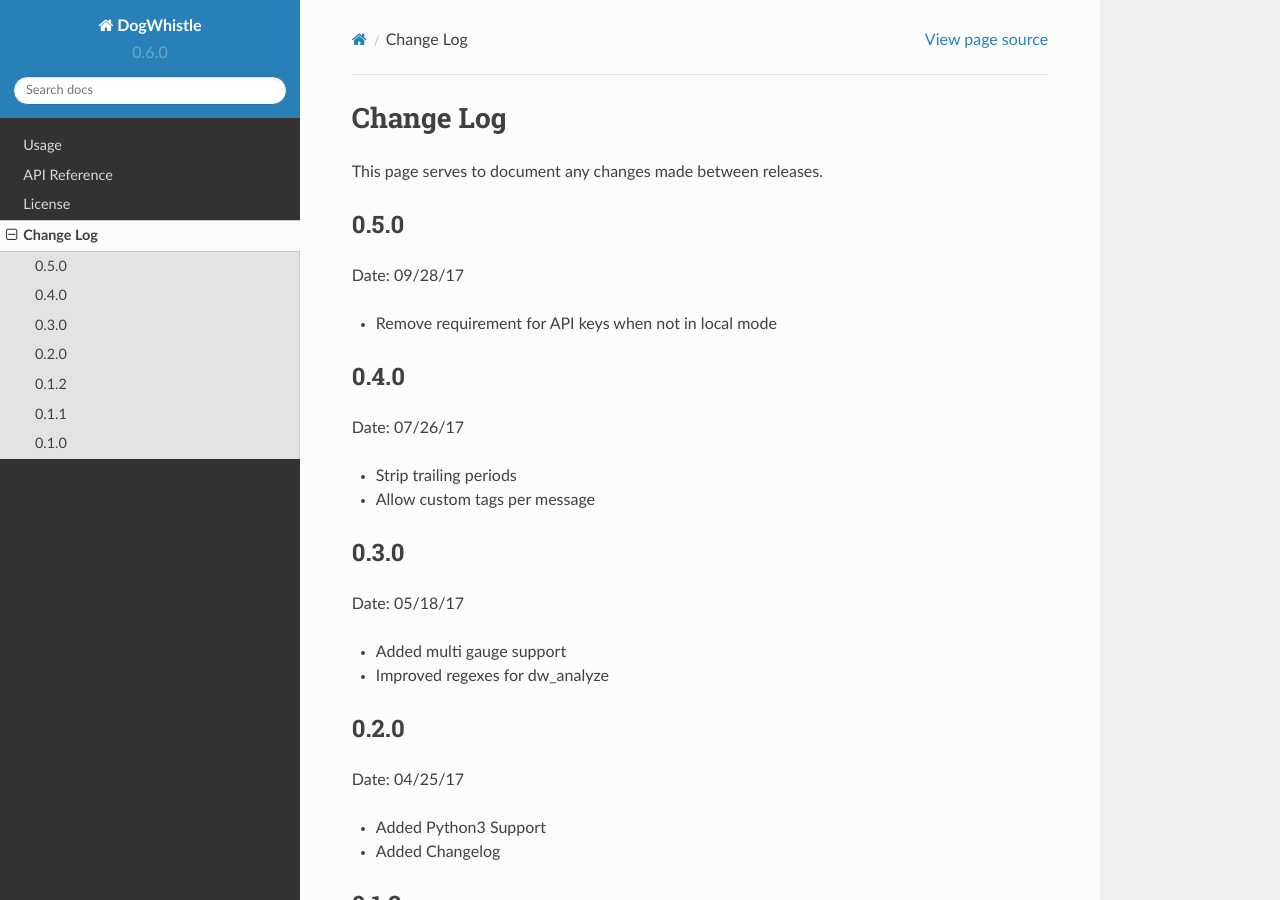
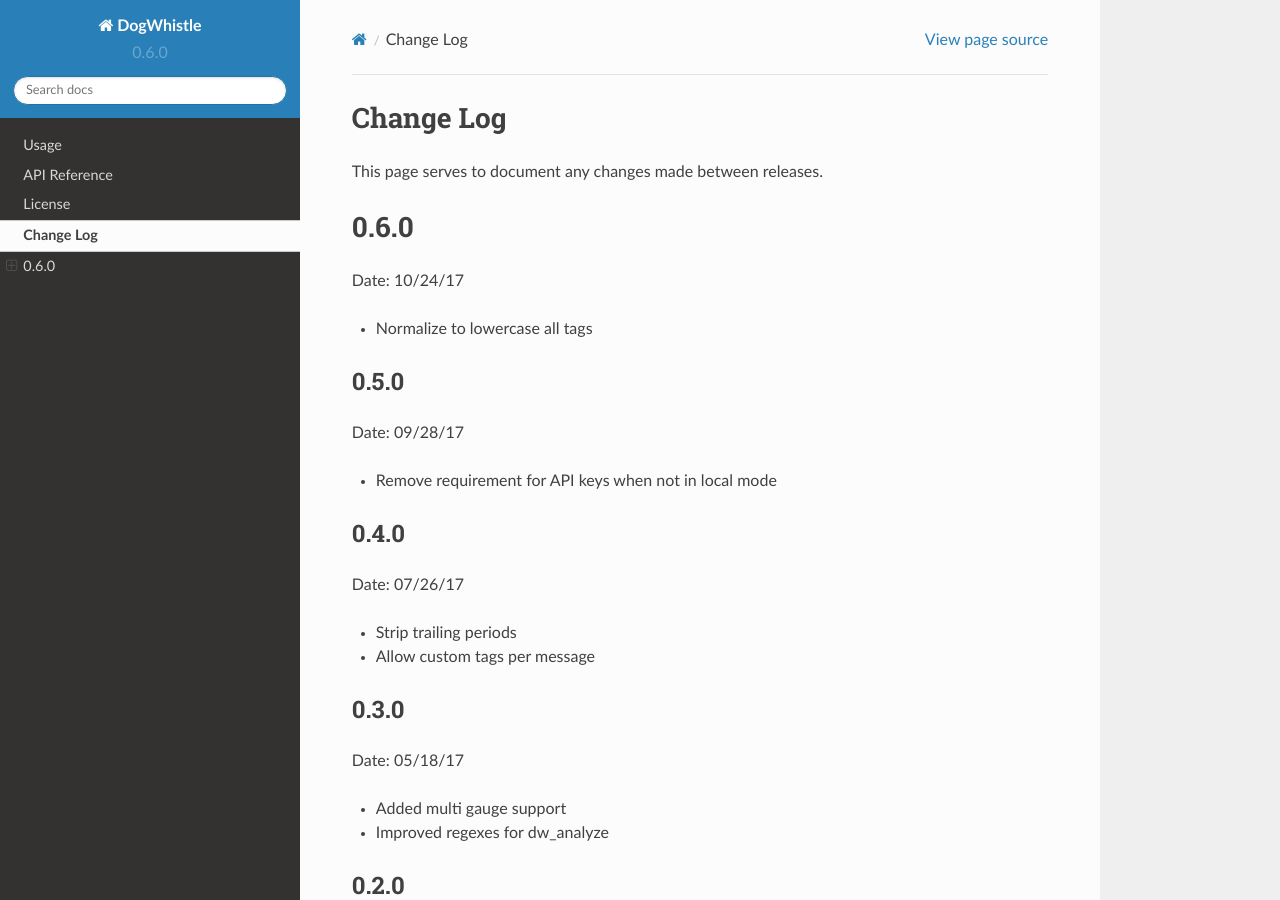
Before and after one commit to istresearch/dog-whistle, a Sphinx documentation site: the page built from docs/changelog.rst, in a window 1280 px wide and 900 px high. Built offline with Sphinx 7.4.7 and the Read the Docs theme 2.0.0, drawn with Linux system fonts in a browser that asks for light colours.

Commit message:
Update changelog
Attempt to get travis to autopush to pypi

```diff
--- a/docs/changelog.rst
+++ b/docs/changelog.rst
@@ -4,6 +4,13 @@
 ==========
 
 This page serves to document any changes made between releases.
+
+0.6.0
+=====
+
+Date: 10/24/17
+
+- Normalize to lowercase all tags
 
 0.5.0
 -----
```
Also changed, not shown: .travis.yml, 1 other file.
